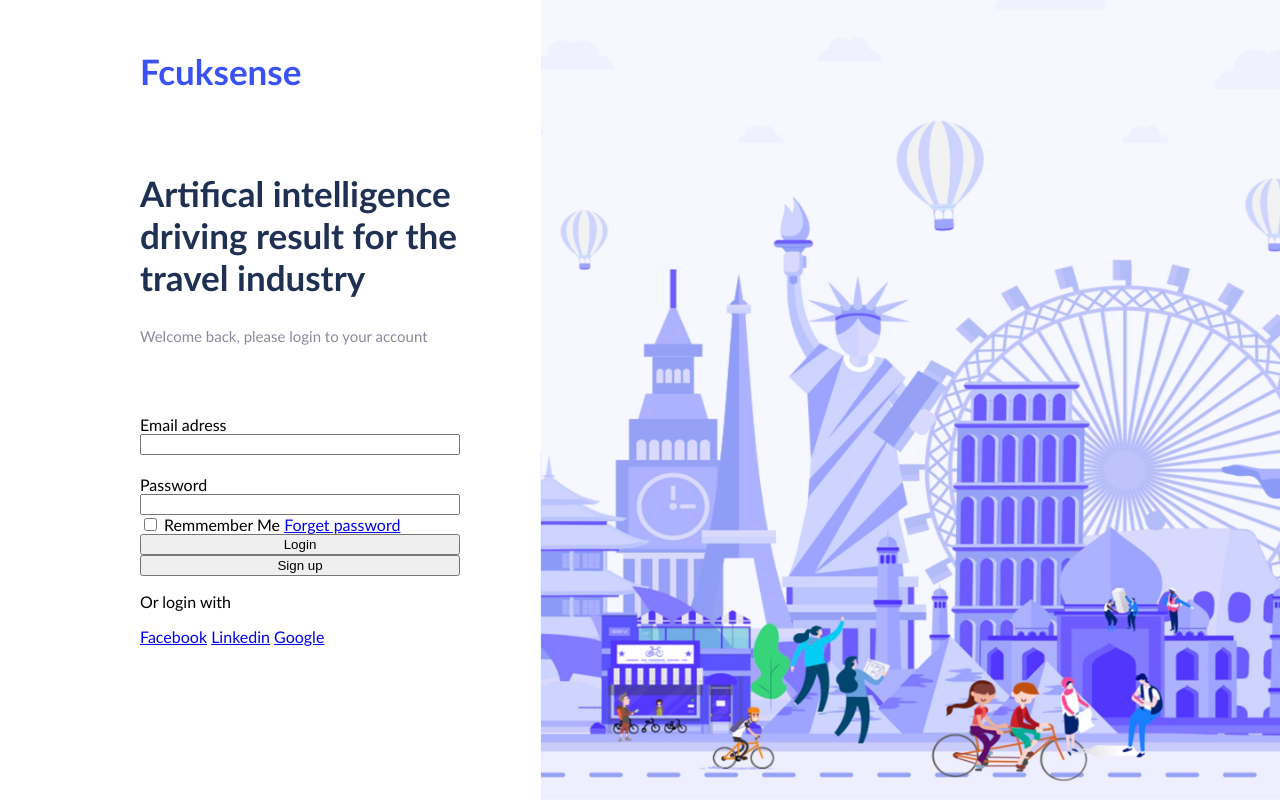
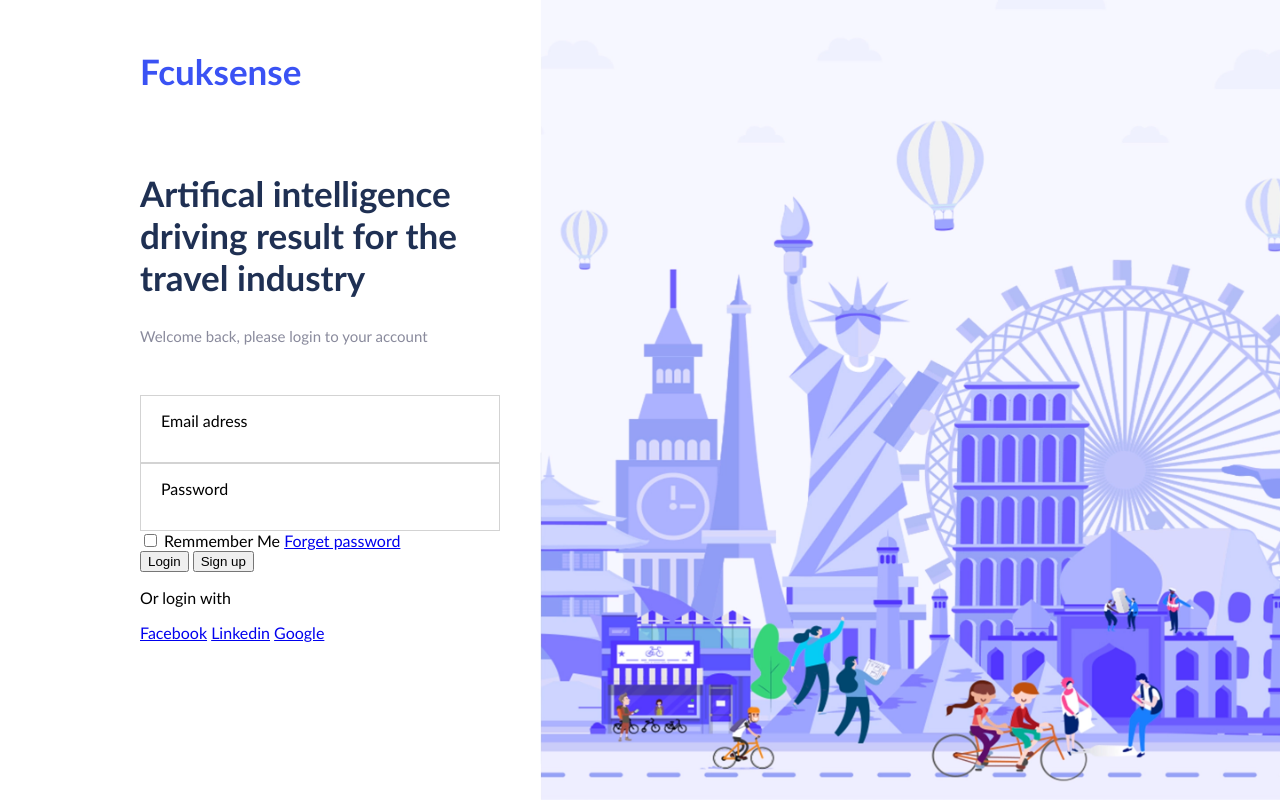
Before and after one commit to KKaciusis/front-end-testas, a PHP site: page / in a window 1280 px wide. Run offline with PHP 8.4, Linux system fonts and the light colour scheme.

Commit message:
initial form

```diff
--- a/css/form.css
+++ b/css/form.css
@@ -1,30 +1,32 @@
 .form {
+    box-sizing: border-box;
+    width: 100%;
     display: flex;
     flex-direction: column;
-    width: 80%;
   }
   .form-row {
+      box-sizing: border-box;
     display: flex;
     flex-direction: column;
-    width: 80%;
-    padding: 10px 0 10px 0;
-  }
-
-  .form-row > label {
-    display: inline-block;
-    width: 80%;
-    text-transform: uppercase;
-    font-size: 14px;
-  }
-  .form-row.form-input {
-    padding: 10px 0 10px 18px;
+    padding: 15px 0 15px 20px;
+    width: 100%;
     border: 1px solid lightgrey;
     font-size: 16px;
     font-weight: normal;
+  }
+.form-row:hover {
+    border-left: 5px solid #3A52F4;
+    vertical-align: bottom
 }
-
-  .form-row > input::placeholder {
-    font-size: 16px;
-    font-style: italic;
-    color: #E0E0E0;
+  .form-row > label {
+    width: 90%;
   }
+  .form-row > input {
+      border: none;
+      width: 90%;
+      color:#3A52F4;
+      vertical-align: bottom
+  }
+  input:focus{
+    outline: none;
+}
--- a/css/main.css
+++ b/css/main.css
@@ -29,6 +29,10 @@ body {
     width: 40%;
     float: left;
 }
+.inside {
+    box-sizing: border-box;
+    width: 90%;
+}
 .name {
     color: #3A52F4;
     margin-top: 50px;
--- a/index.html
+++ b/index.html
@@ -12,30 +12,35 @@
     <body>
         <main>
             <div class="left-column">
+                <div class="inside">
                 <h2 class="name">Fcuksense</h2>
                 <h2 class="slogan">Artifical intelligence driving result for the travel industry</h2>
                 <p class="please">Welcome back, please login to your account</p>
                 <form class="form">
-                    <div class="form-row"></div>
+                    <div class="form-row">
                         <label for="Email">Email adress</label>
                         <input  id="Email" type="email" required>
-                    <div class="form-row"></div>
+                    </div>
+                    <div class="form-row">
                         <label for="pass">Password</label>
                         <input  id="pass" type="password" required>
+                    </div>
                     <div class="flex">
                         <input type="checkbox" id="rememberme" name="remmemberme" value="e">
                         <label for="remmemberme">Remmember Me</label>
                         <a class="forget" href="#">Forget password</a>
                     </div>
-                    <div class="button"></div>
+                    <div class="button">
                         <button class="login" type="submit">Login</button>
                         <button  class="sign" type="submit">Sign up</button>
+                    </div>
                 </form>
                 <div class="bottom-links">
                 <p class="alternative" >Or login with</p>
                 <a target="_blank" href="#">Facebook</a>
                 <a target="_blank" href="#">Linkedin</a>
                 <a target="_blank" href="#">Google</a>
+                </div>
                 </div>
             </div>
             <div class="right-column">
```
